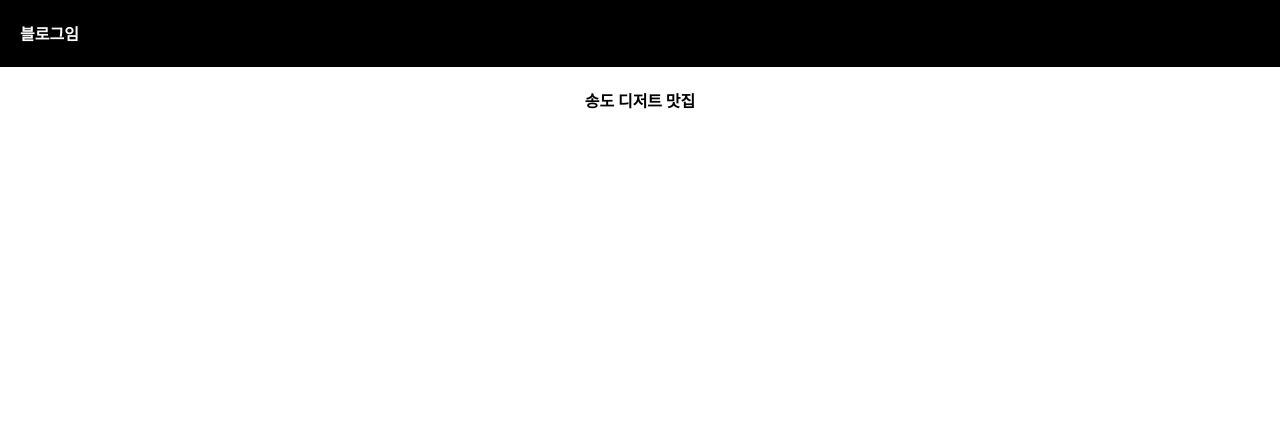
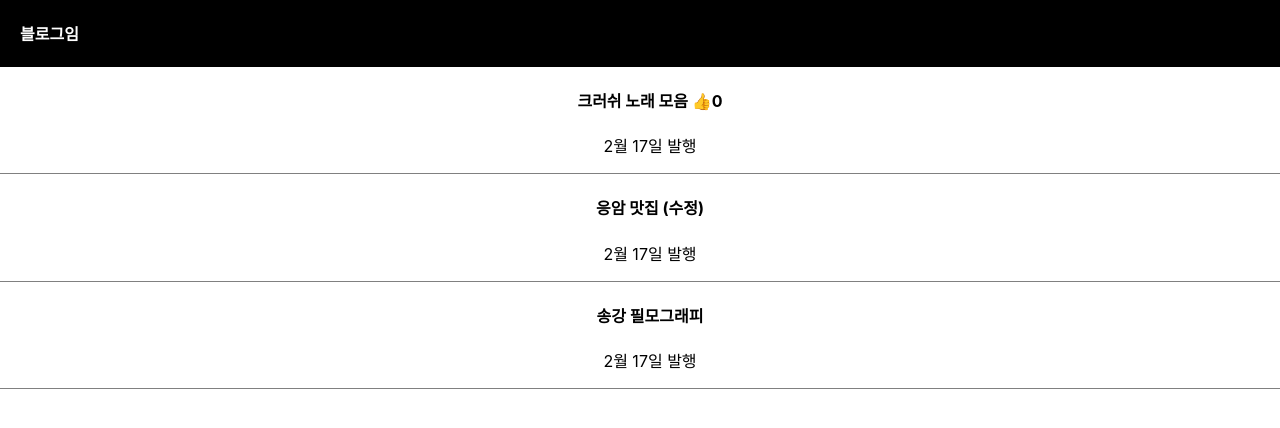
Before and after one commit to jicherry/react_blog, a React (Create React App) app: page / in a window 1280 px wide. Shown: the top 428 px of the page. Built offline with nearby package versions, Linux system fonts and the light colour scheme.

Commit message:
map함수

```diff
--- a/src/App.css
+++ b/src/App.css
@@ -1,4 +1,21 @@
 .App {
+  text-align: center;
+}
+
+.div {
+  box-sizing: border-box;
+}
+
+.list {
+  padding-left: 20px;
+  text-align: center;
+  border-bottom: 1px solid gray;
+}
+
+.modal {
+  margin-top: 20px;
+  padding: 20px;
+  background: #eee;
   text-align: center;
 }
 
--- a/src/App.js
+++ b/src/App.js
@@ -1,18 +1,92 @@
+// 경고메세지 없애는 법 ->  /* eslint-disable */
+
 import logo from './logo.svg';
 import './App.css';
+import { useState } from 'react';
 
 function App() {
 
-  let post = '송도 디저트 맛집';
+  let [글제목 , 글제목변경] =  useState(['크러쉬 노래 모음' , '응암 맛집' , ' 송강 필모그래피']);
+  let [따봉 , 따봉변경] =  useState(0);
+  let [modal, setModal] = useState(false);
+
+
+  //자주 변경 -> state (자동 렌더링 됨)
+
 
   return (
     <div className="App">
       <div className='black-nav'>
         <h4>블로그임</h4>
       </div>
-      <h4>{ post }</h4>
+
+      {/*  정렬하는 법 ->
+      <button onClick={() => {
+        let copy = [...글제목];
+        copy.sort();
+        글제목변경(copy);
+      }}>가나다순 정렬</button> */}
+
+      <div className='list'>
+        <h4>{ 글제목[0] } <span onClick={() => {따봉변경(따봉 + 1)}}>👍</span>{따봉}</h4>
+        <p>2월 17일 발행</p>
+      </div>
+      <div className='list'>
+        <h4>{ 글제목[1] } <span onClick={() => {
+          let copy = [...글제목];
+          copy[1] = '송도 맛집';
+          글제목변경(copy)}}>(수정)</span></h4>
+        <p>2월 17일 발행</p>
+      </div>
+      <div className='list'>
+        <h4 onClick={() => {
+          {setModal(true)}
+        }}>{ 글제목[2] }</h4>
+        <p>2월 17일 발행</p>
+      </div>
+          {
+            modal == true ? <Modal/> : ''
+          }
+
+          {/*
+
+          map 함수 활용 ->
+          {
+            글제목.map(function(a){
+              return(
+                <div className='list'>
+                  <h4>{ a }</h4>
+                  <p>2월 17일 발행</p>
+                </div>
+              )
+            })
+          }
+          왼쪽 arry 자료만큼 내부코드 실행해줌
+
+          */}
     </div>
   );
 }
 
+/*
+
+컴포넌트를 언제 사용하면 좋은가?
+1. 반복적인 html 축약할 때
+2. 큰 페이지 만들 때
+3. 자주 변경되는 것들
+
+*/
+function Modal(){
+  return(
+    <div className='modal'>
+          <h4>제목</h4>
+          <p>날짜</p>
+          <p>상세 내용</p>
+    </div>
+  )
+}
+
+
+
+
 export default App;
```
